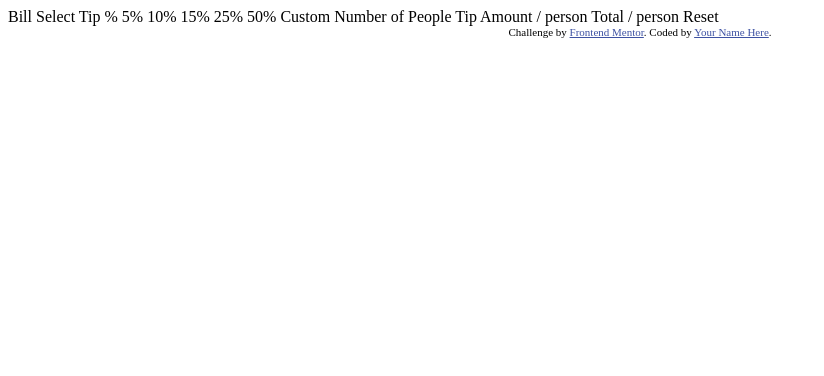
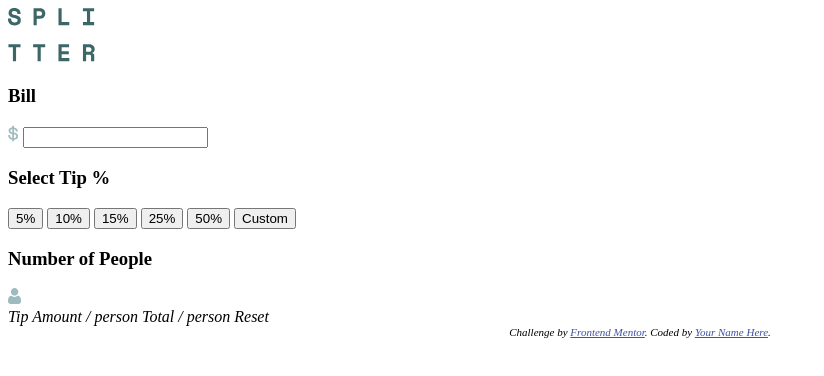
Before and after one commit to alex-robert-fr/tip-calculator-app, a plain HTML site: page index.html in a window 1280 px wide. Shown: the whole page, without its empty margins (0-824 px from the left). Drawn offline with Linux system fonts and the light colour scheme.

Commit message:
Structuration of left section

```diff
--- a/index.html
+++ b/index.html
@@ -1,8 +1,10 @@
 <!DOCTYPE html>
 <html lang="en">
+
 <head>
   <meta charset="UTF-8">
-  <meta name="viewport" content="width=device-width, initial-scale=1.0"> <!-- displays site properly based on user's device -->
+  <meta name="viewport" content="width=device-width, initial-scale=1.0">
+  <!-- displays site properly based on user's device -->
 
   <link rel="icon" type="image/png" sizes="32x32" href="./images/favicon-32x32.png">
 
@@ -10,35 +12,61 @@
 
   <!-- Feel free to remove these styles or customise in your own stylesheet 👍 -->
   <style>
-    .attribution { font-size: 11px; text-align: center; }
-    .attribution a { color: hsl(228, 45%, 44%); }
+    .attribution {
+      font-size: 11px;
+      text-align: center;
+    }
+
+    .attribution a {
+      color: hsl(228, 45%, 44%);
+    }
   </style>
 </head>
+
 <body>
+  <img src="./images/logo.svg" alt="logo">
+  <main>
+    <div id="calculation">
+      <section id="bill">
+        <h3>Bill</h3>
+        <div>
+          <img src="./images/icon-dollar.svg" alt="dollard">
+          <input type="number" name="bill">
+        </div>
+      </section>
+      <section id="tip">
+        <h3>Select Tip %</h3>
+        <button>5%</button>
+        <button>10%</button>
+        <button>15%</button>
+        <button>25%</button>
+        <button>50%</button>
+        <button>Custom</button>
+      </section>
+      <section id="people">
+        <h3>Number of People</h3>
+        <div>
+          <img src="./images/icon-person.svg" alt="person">
+          <i nput type="number" name="people">
+        </div>
+      </section>
+    </div>
 
-  Bill
+    <div id="result">
+      Tip Amount
+      / person
 
-  Select Tip %
-  5%
-  10%
-  15%
-  25%
-  50%
-  Custom
+      Total
+      / person
 
-  Number of People
-
-  Tip Amount
-  / person
-
-  Total
-  / person
-
-  Reset
+      Reset
+    </div>
+  </main>
 
   <div class="attribution">
     Challenge by <a href="https://www.frontendmentor.io?ref=challenge" target="_blank">Frontend Mentor</a>.
     Coded by <a href="#">Your Name Here</a>.
   </div>
 </body>
+
 </html>
```
